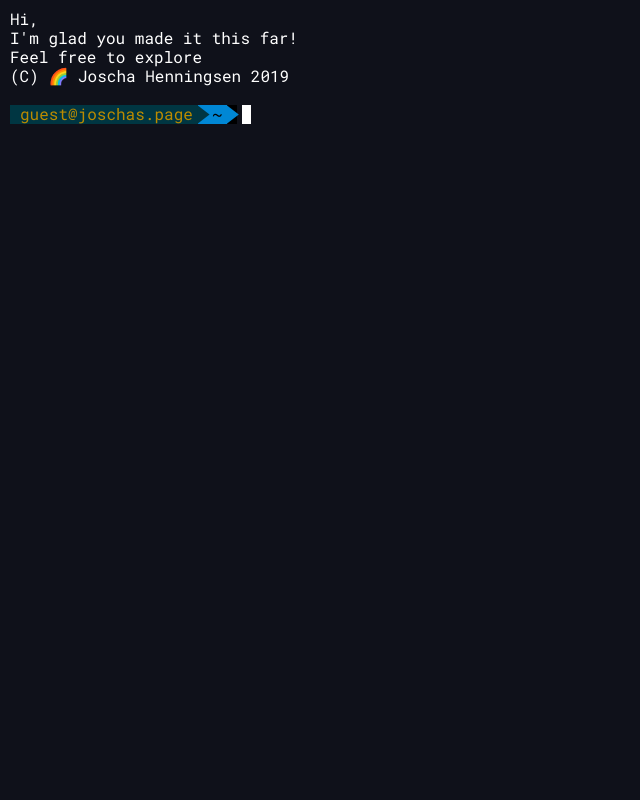
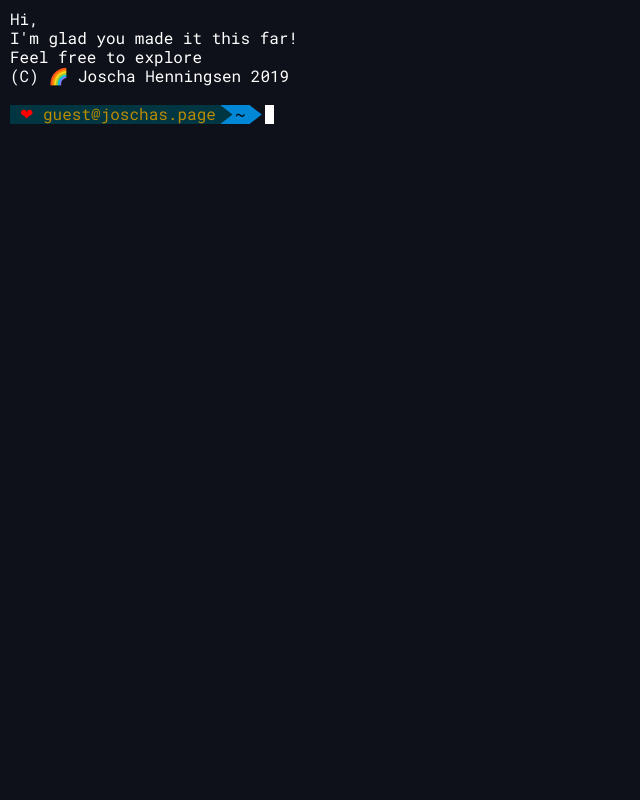
Before and after one commit to joschahenningsen/joschahenningsen.github.io, a PHP site: page / in a window 1280 px wide. Shown: the whole page, without its empty margins (0-640 px from the left). Run offline with PHP 8.4, Linux system fonts and the light colour scheme.

Commit message:
this needs a heart

```diff
--- a/main.css
+++ b/main.css
@@ -42,7 +42,7 @@ body{
 #inputPromptShapeLocation{
     margin-right:5px;
     color:#0087d5;
-    background-color:#000;
+    background-color:#0f111a;
 }
 
 .error{
--- a/terminal.js
+++ b/terminal.js
@@ -1,7 +1,7 @@
 var Terminal = (function () {
 	// PROMPT_TYPE
 	var PROMPT_INPUT = 1, PROMPT_PASSWORD = 2, PROMPT_CONFIRM = 3
-	var inputPrompt = "guest@joschas.page"
+	var inputPrompt = "<span class='error'>❤ </span> guest@joschas.page"
 	var workingDir = "~"
     var inputPromptShape = ""
 	var inputPromptHTML = "<span id='inputPromptUser'>"+inputPrompt+"</span>"+"<span id='inputPromptShapeUser'>"+inputPromptShape+"</span>"
```
